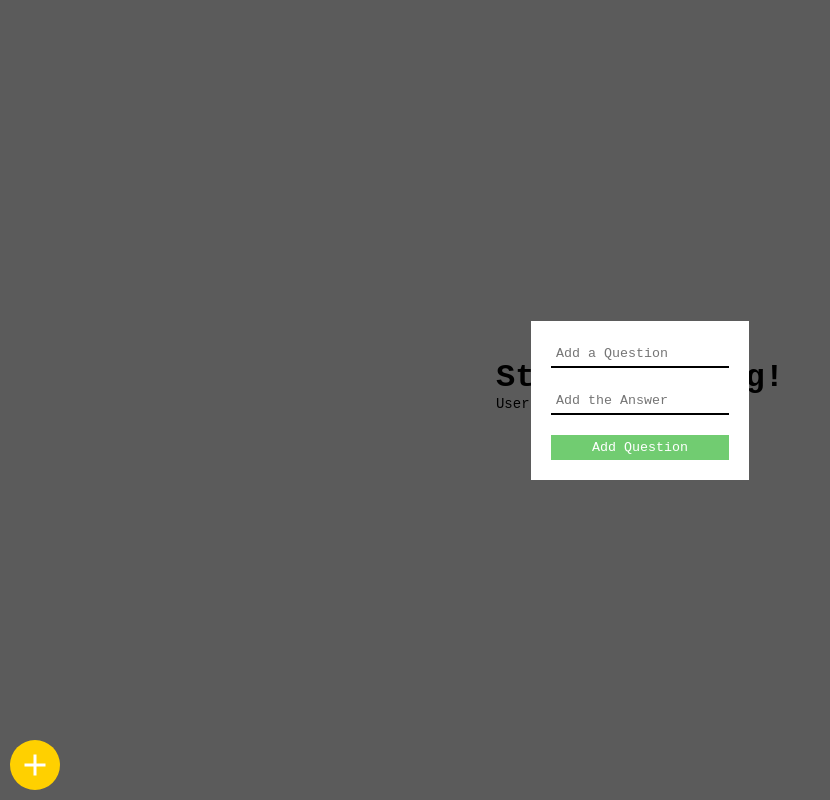
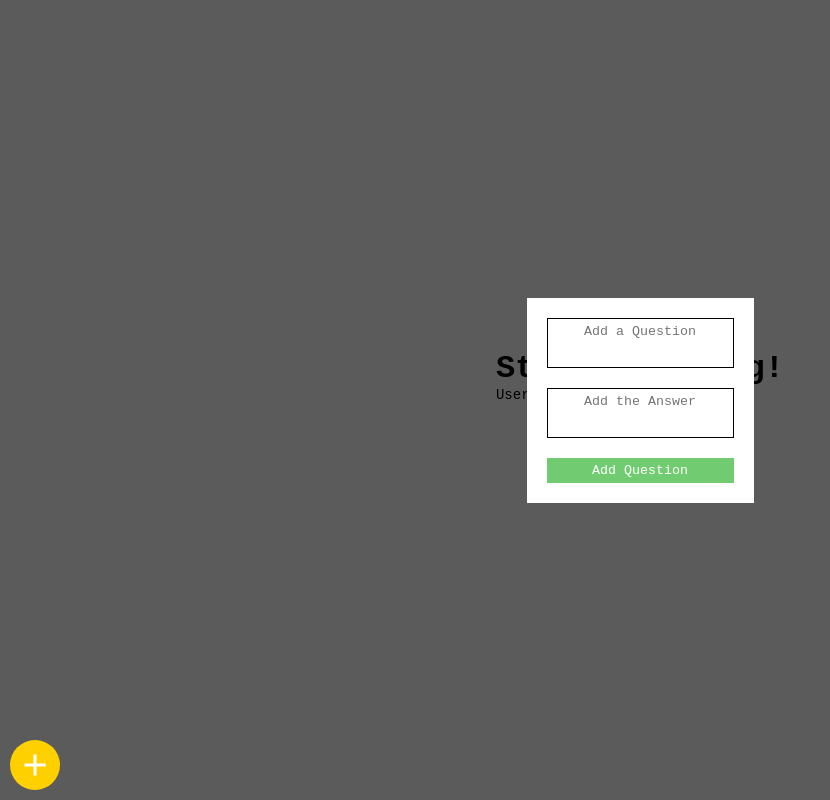
Before and after one commit to carlosb-dev/flashcards-app, a React (Vite) app: page / in a window 1280 px wide. Both pictures are taken after a click on the button "Add". Shown: the whole page, without its empty margins (0-830 px from the left). Built offline with nearby package versions, Linux system fonts and the light colour scheme; a web font is replaced by a local one.

Commit message:
added the form tags in CreateForm, woking on flashcardlist

```diff
--- a/src/AddFlashcardBtn/AddFlashcardBtn.css
+++ b/src/AddFlashcardBtn/AddFlashcardBtn.css
@@ -1,8 +1,3 @@
-
-.opened {
-    transform: rotate(45) !important;
-}
-
 .modal-btn {
     position: absolute;
     width: 50px;
--- a/src/AddFlashcardBtn/index.jsx
+++ b/src/AddFlashcardBtn/index.jsx
@@ -4,30 +4,13 @@ import './AddFlashcardBtn.css'
 
 function AddFlashcardBtn() {
 
+  const [openModal, setOpenModal] = useContext(AppContext);
 
-  //TODO: hacer que el boton gire onClick
-
-  const [openModal, setOpenModal] = useContext(AppContext);
-  const buttonIcon = document.getElementById("button-icon");
-
-  if (openModal) {
-    buttonIcon?.classList.add("opened")
-    console.log(buttonIcon)
-
-  } else {
-    buttonIcon?.classList.remove("opened")
-  }
-
-  return (
-    <button className='modal-btn' onClick={() => {setOpenModal(!openModal)}}>
-        <span
-          className={`material-symbols-outlined`}
-          id="button-icon"
-        >
-          Add
-        </span>
-    </button>
-  )
+    return (
+      <button className='modal-btn' id="button" onClick={() => {setOpenModal(!openModal)}}>
+          <span className='material-symbols-outlined'> Add </span>
+      </button>
+    )
 }
 
 export default AddFlashcardBtn;
--- a/src/App.jsx
+++ b/src/App.jsx
@@ -3,6 +3,7 @@ import Title from './Title';
 import Modal from './Modal';
 import CreateForm from './CreateForm';
 import AddFlashcardBtn from './AddFlashcardBtn';
+import FlashcardList from './FlashcardList';
 import './App.css'
 
 export const AppContext = createContext();
@@ -10,6 +11,7 @@ export const AppContext = createContext();
 function App() {
 
   const [openModal, setOpenModal] = useState(false);
+  const [flashcards, setFlashcards] = useState([]);
 
   return (
     <AppContext.Provider
@@ -25,6 +27,8 @@ function App() {
 
         <Title />
 
+        <FlashcardList />
+
         <AddFlashcardBtn />
 
         {/* <Credits /> */}
--- a/src/CreateForm/CreateForm.css
+++ b/src/CreateForm/CreateForm.css
@@ -45,3 +45,20 @@
     transition: 0s;
     scale: 100%;
 }
+
+.form-textarea {
+    display: flex;
+    resize: none;
+    height: 50px;
+    padding: 5px;
+    border: 1px solid black;
+    transition: 0.3s;
+    text-align: center;
+}
+
+.form-textarea:focus {
+    outline: none;
+    height: 100px;
+    border: 3px solid black;
+    transition: 0.3s;
+}
--- a/src/CreateForm/index.jsx
+++ b/src/CreateForm/index.jsx
@@ -5,13 +5,23 @@ import { AppContext } from '../App';
 export default function CreateForm() {
 
   const [openModal, setOpenModal] = useContext(AppContext);
+  const [flashcards, setFlashcards] = useContext(AppContext);
+
+  const addFlashcard = () => {
+    setOpenModal(!openModal);
+  }
+
+  const onSubmit = (e) => {
+    e.preventDefault();
+
+  }
 
   return (
-    <div className="form-container">
-        <input type="text" placeholder="Add a Question"></input>
-        <input type="text" placeholder="Add the Answer"></input>
+    <form className="form-container" onSubmit={onSubmit}>
+        <textarea type="text" className='form-textarea' placeholder="Add a Question"></textarea>
+        <textarea type="text" className='form-textarea' placeholder="Add the Answer"></textarea>
 
-        <button className="add-button" onClick={() => {setOpenModal(!openModal)}}>Add Question</button>
-    </div>
+        <button type='submit' className="add-button" onClick={() => {addFlashcard}}>Add Question</button>
+    </form>
   )
 }
--- /dev/null
+++ b/src/FlashcardList/index.jsx
@@ -0,0 +1,9 @@
+
+
+function FlashcardList() {
+  return (
+    <div>FlashcardList</div>
+  )
+}
+
+export default FlashcardList
--- a/src/Modal/index.jsx
+++ b/src/Modal/index.jsx
@@ -7,12 +7,13 @@ function Modal(props) {
 
     const [openModal] = useContext(AppContext);
 
+
     if (openModal == true) {
         return (
             <div className='modal'>
-                <div className="modal-container">
+                <form className="modal-container">
                     {props.children}
-                </div>
+                </form>
             </div>
         )
     }
```
Also changed, not shown: src/FlashcardList/FlashcardList.css (added).
